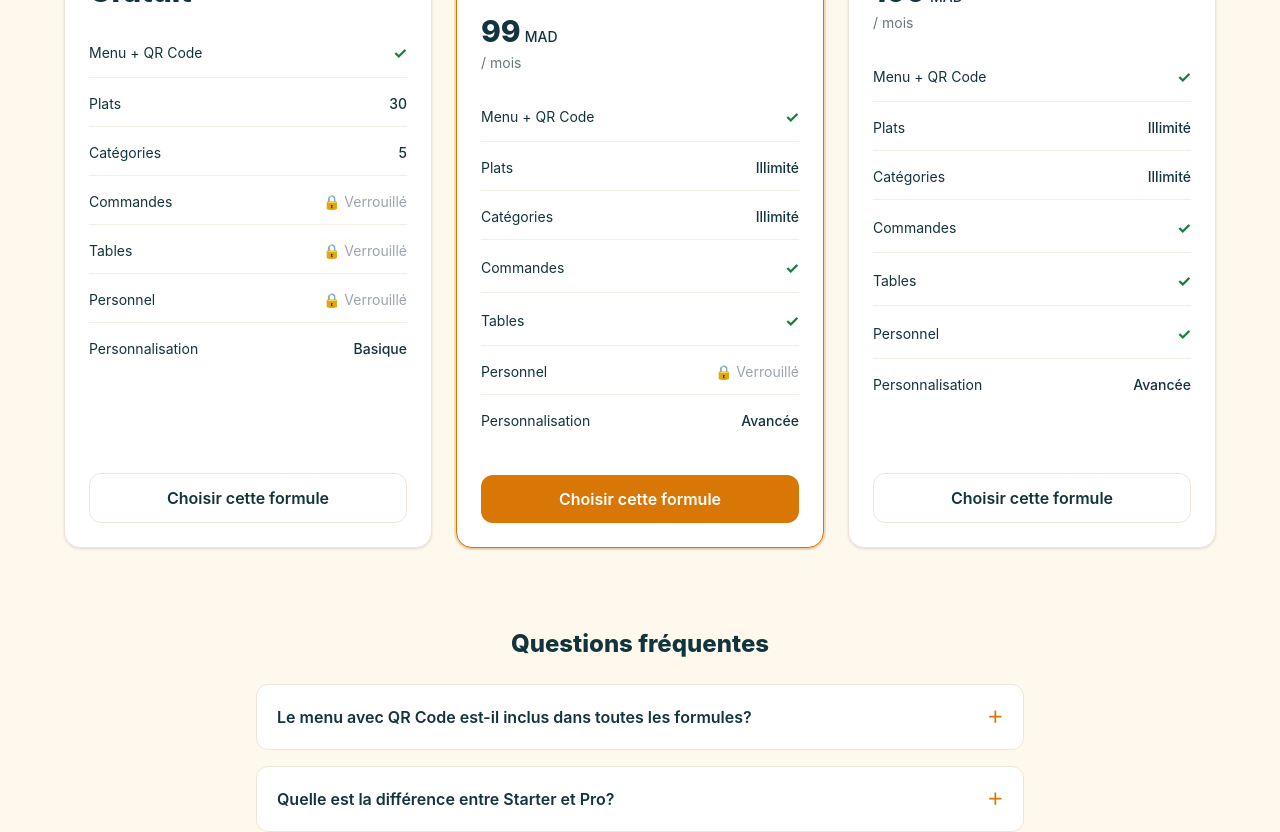
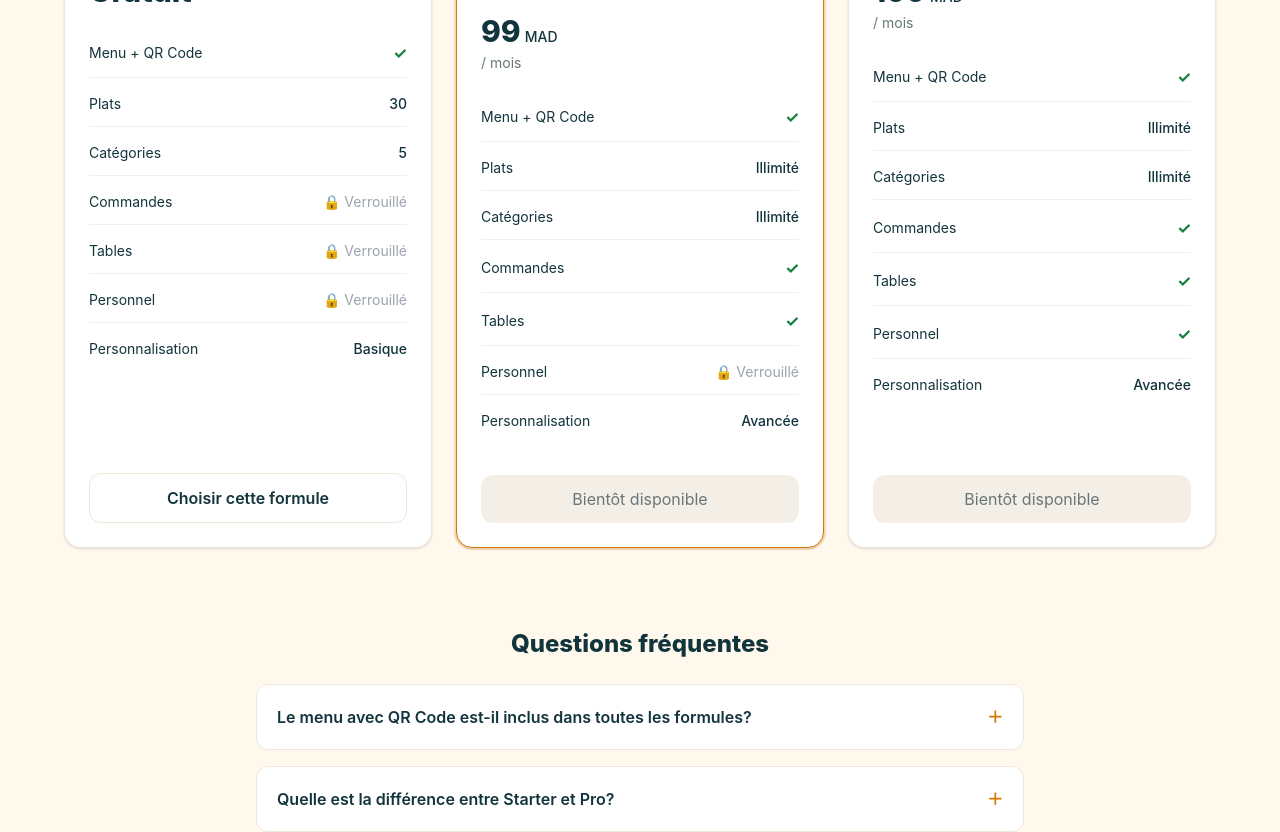
Before and after one commit to skouti-7788/responsable-restaurant, a React (Vite) app: page /pricing in a window 1280 px wide. Shown: the part 462-1294 px from the top of the page. Built offline with nearby package versions, Linux system fonts and the light colour scheme; no server answers.

Commit message:
feat: mark paid pricing plans as coming soon

```diff
--- a/src/pages/pricing/PricingPage.jsx
+++ b/src/pages/pricing/PricingPage.jsx
@@ -85,6 +85,7 @@ const translations = {
     currency: 'MAD',
     free: 'Gratuit',
     login: 'Se connecter',
+    comingSoon: 'Bientôt disponible',
   },
   en: {
     title: 'Choose your plan',
@@ -123,6 +124,7 @@ const translations = {
     currency: 'MAD',
     free: 'Free',
     login: 'Log in',
+    comingSoon: 'Coming soon',
   },
   ar: {
     title: 'اختر الباقة المناسبة لك',
@@ -161,6 +163,7 @@ const translations = {
     currency: 'درهم',
     free: 'مجاناً',
     login: 'تسجيل الدخول',
+    comingSoon: 'قريباً',
   },
 }
 
@@ -337,16 +340,23 @@ export default function PricingPage() {
                 ))}
               </ul>
 
-              <Link
-                to={`/register?plan=${plan.id}&billing_interval=${yearly ? 'yearly' : 'monthly'}`}
-                className={`rounded-xl px-4 py-3 text-center font-semibold ${
-                  plan.popular
-                    ? 'bg-[#D97706] text-white hover:bg-[#B45309]'
-                    : 'border border-[#EEE6D9] hover:bg-[#FFF9ED]'
-                }`}
-              >
-                {t.choose}
-              </Link>
+              {plan.id === 'starter' ? (
+                <Link
+                  to={`/register?plan=${plan.id}&billing_interval=${yearly ? 'yearly' : 'monthly'}`}
+                  className="rounded-xl border border-[#EEE6D9] px-4 py-3 text-center font-semibold hover:bg-[#FFF9ED]"
+                >
+                  {t.choose}
+                </Link>
+              ) : (
+                <button
+                  type="button"
+                  disabled
+                  title={t.comingSoon}
+                  className="cursor-not-allowed rounded-xl bg-[#F3EEE6] px-4 py-3 text-center font-semibold text-[#69777B]"
+                >
+                  {t.comingSoon}
+                </button>
+              )}
             </article>
           ))}
         </div>
```
